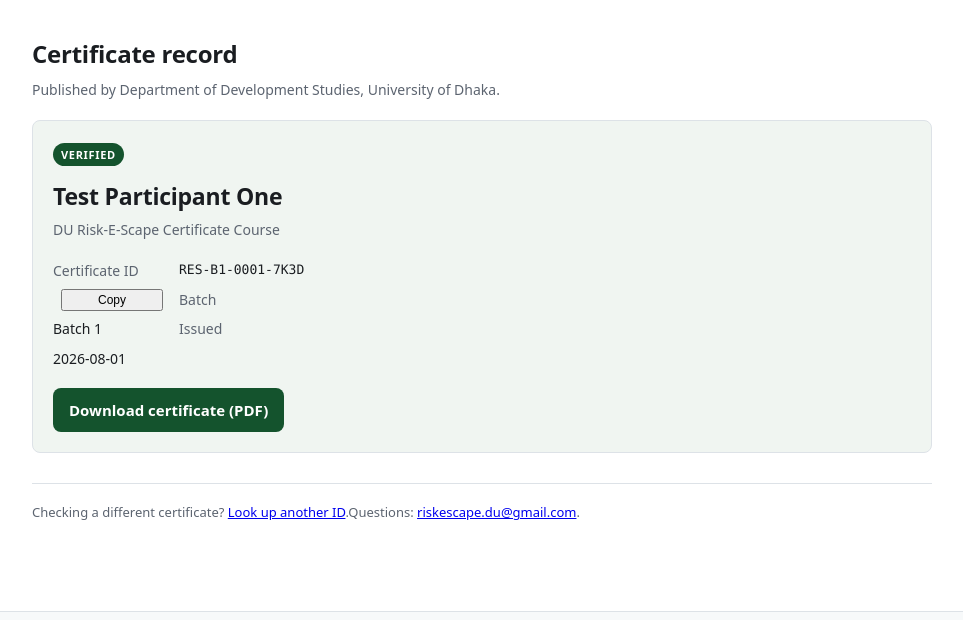
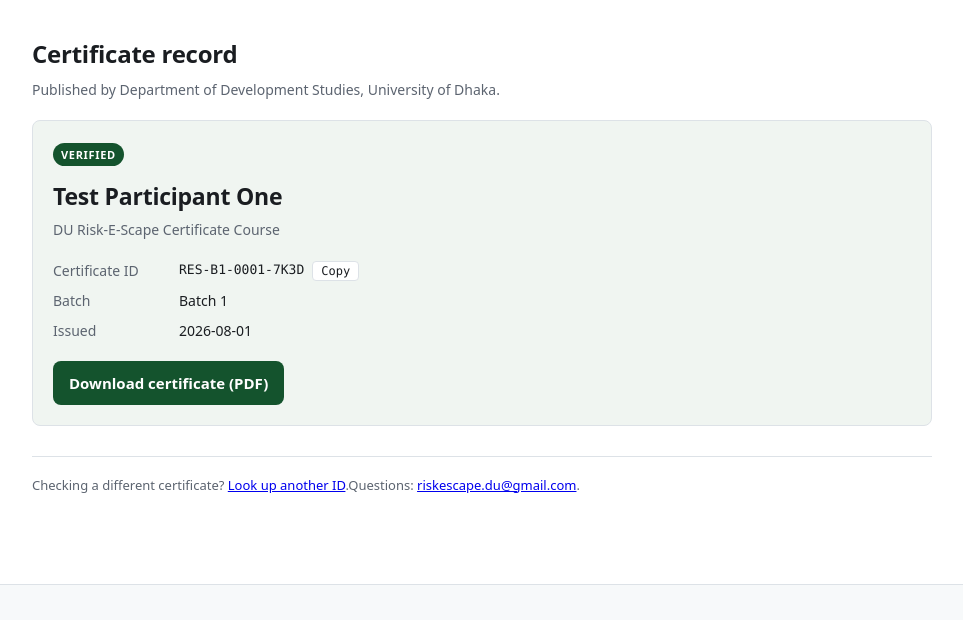
Before and after one commit to risk-e-scape/risk-e-scape.github.io, a website: page docs/c/RES-B1-0001-7K3D/index.html in a window 1280 px wide. Shown: the part 68-688 px from the top of the page, without its empty margins (158-1121 px from the left). Drawn offline with Linux system fonts and the light colour scheme.

Commit message:
feat: enhance config validation and improve copy button styles across certificate pages

```diff
--- a/docs/assets/css/site.css
+++ b/docs/assets/css/site.css
@@ -222,14 +222,24 @@
 .prog { color: var(--muted); font-size: 14px; margin: 0 0 18px; }
 .card dl {
   display: grid; grid-template-columns: minmax(110px, auto) 1fr;
-  gap: 7px 16px; margin: 0 0 18px; font-size: 14px;
+  gap: 8px 16px; margin: 0 0 18px; font-size: 14px;
+  align-items: center;
 }
 .card dt { color: var(--muted); }
-.card dd { margin: 0; }
+.card dd { margin: 0; display: flex; align-items: center; gap: 8px; flex-wrap: wrap; }
 .mono {
   font-family: ui-monospace, SFMono-Regular, Menlo, Consolas, monospace;
   font-size: 13px; word-break: break-all;
 }
+.copy-btn {
+  display: inline-flex; align-items: center; justify-content: center;
+  padding: 2px 8px; font-size: 12px; font-family: inherit; font-weight: 500;
+  color: var(--fg); background: var(--bg); border: 1px solid var(--line);
+  border-radius: 4px; cursor: pointer;
+  transition: background-color 0.15s, border-color 0.15s;
+}
+.copy-btn:hover { background: var(--bg-alt); border-color: var(--muted); }
+.copy-btn:focus-visible { outline: 2px solid var(--accent); outline-offset: 1px; }
 a.dl {
   display: inline-block; padding: 10px 16px; font-weight: 600; font-size: 15px;
   background: var(--accent); color: var(--bg); border-radius: var(--radius);
--- a/docs/c/RES-B1-0001-7K3D/index.html
+++ b/docs/c/RES-B1-0001-7K3D/index.html
@@ -65,4 +65,4 @@
   </div>
 </footer>
 </body>
-</html><script>(function () {var ids = document.querySelectorAll('.id-copy');ids.forEach(function (el) {var btn = document.createElement('button');btn.type = 'button';btn.className = 'copy-btn';btn.textContent = 'Copy';btn.setAttribute('aria-label', 'Copy certificate ID');btn.style.marginLeft = '8px';btn.style.fontSize = '12px';btn.style.padding = '2px 8px';btn.addEventListener('click', function () {navigator.clipboard.writeText(el.dataset.id).then(function () {var old = btn.textContent;btn.textContent = 'Copied!';setTimeout(function () { btn.textContent = old; }, 1500);});});el.parentNode.insertBefore(btn, el.nextSibling);});})();</script>
+</html><script>(function () {var ids = document.querySelectorAll('.id-copy');ids.forEach(function (el) {var btn = document.createElement('button');btn.type = 'button';btn.className = 'copy-btn';btn.textContent = 'Copy';btn.setAttribute('aria-label', 'Copy certificate ID');btn.addEventListener('click', function () {navigator.clipboard.writeText(el.dataset.id).then(function () {var old = btn.textContent;btn.textContent = 'Copied!';setTimeout(function () { btn.textContent = old; }, 1500);});});el.appendChild(btn);});})();</script>
--- a/src/assets/css/site.css
+++ b/src/assets/css/site.css
@@ -222,14 +222,24 @@
 .prog { color: var(--muted); font-size: 14px; margin: 0 0 18px; }
 .card dl {
   display: grid; grid-template-columns: minmax(110px, auto) 1fr;
-  gap: 7px 16px; margin: 0 0 18px; font-size: 14px;
+  gap: 8px 16px; margin: 0 0 18px; font-size: 14px;
+  align-items: center;
 }
 .card dt { color: var(--muted); }
-.card dd { margin: 0; }
+.card dd { margin: 0; display: flex; align-items: center; gap: 8px; flex-wrap: wrap; }
 .mono {
   font-family: ui-monospace, SFMono-Regular, Menlo, Consolas, monospace;
   font-size: 13px; word-break: break-all;
 }
+.copy-btn {
+  display: inline-flex; align-items: center; justify-content: center;
+  padding: 2px 8px; font-size: 12px; font-family: inherit; font-weight: 500;
+  color: var(--fg); background: var(--bg); border: 1px solid var(--line);
+  border-radius: 4px; cursor: pointer;
+  transition: background-color 0.15s, border-color 0.15s;
+}
+.copy-btn:hover { background: var(--bg-alt); border-color: var(--muted); }
+.copy-btn:focus-visible { outline: 2px solid var(--accent); outline-offset: 1px; }
 a.dl {
   display: inline-block; padding: 10px 16px; font-weight: 600; font-size: 15px;
   background: var(--accent); color: var(--bg); border-radius: var(--radius);
```
Also changed, not shown: build.js (+13 -5 lines), docs/c/RES-B1-0002-QM52/index.html (+1 -1 lines), docs/c/RES-B1-0003-XB89/index.html (+1 -1 lines), docs/c/RES-B1-0004-LP31/index.html (+1 -1 lines), docs/c/RES-B1-0005-VT47/index.html (+1 -1 lines), docs/c/RES-B2-0001-HN24/index.html (+1 -1 lines), docs/c/RES-B2-0002-JD90/index.html (+1 -1 lines), docs/c/RES-B2-0003-RF15/index.html (+1 -1 lines), docs/c/RES-B2-0004-KG73/index.html (+1 -1 lines), docs/c/RES-B2-0005-YC58/index.html (+1 -1 lines), docs/c/RES-B2-0006-WX02/index.html (+1 -1 lines), docs/c/RES-B2-0008-FUAZ/index.html (+1 -1 lines), test.js (+11 -1 lines).
